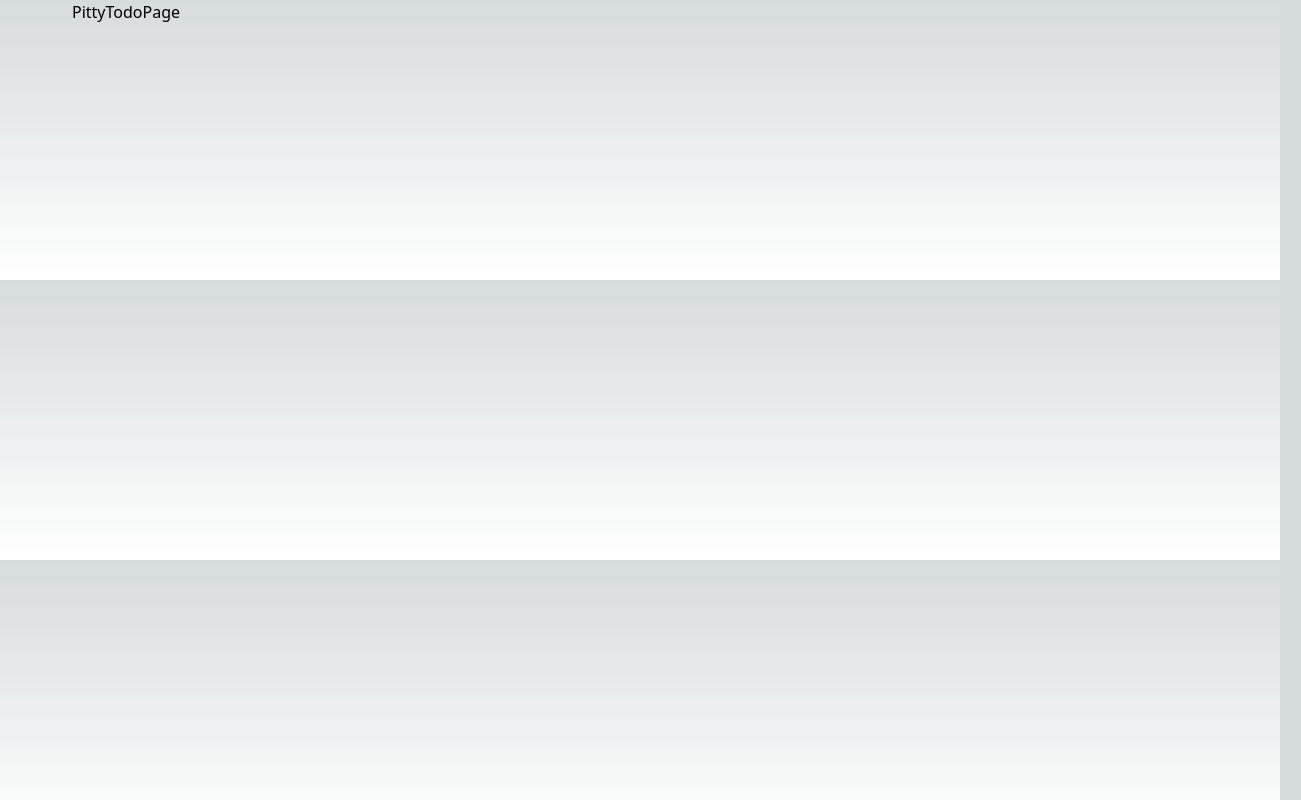
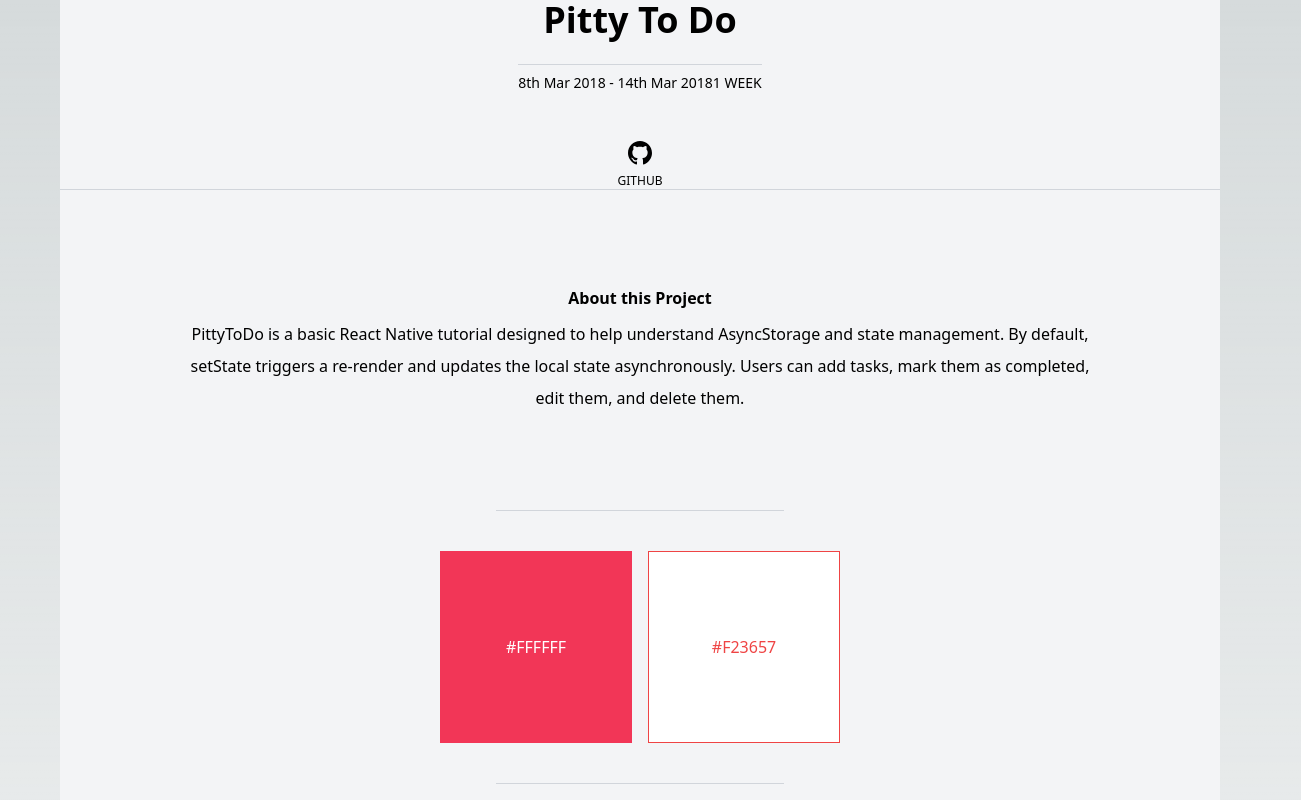
Before and after one commit to minjaeli/next-plusbeauxjours, a Next.js app: page /projects/app/pittytodo in a window 1280 px wide. Shown: the top 800 px of the page, 1301 px wide, since content can reach past the window. Built offline with nearby package versions, Linux system fonts and the light colour scheme; a web font is replaced by a local one.

Commit message:
set: PittyToDoPage

```diff
--- a/src/app/projects/app/pinner/page.tsx
+++ b/src/app/projects/app/pinner/page.tsx
@@ -42,7 +42,7 @@ const PinnerAppPage: React.FunctionComponent<any> = () => {
           <p className="font-semibold mb-2">About this Project</p>
           <p className="w-4/5 leading-8">
             This project is an extension of&nbsp;
-            <Link href={"/projects/web/pinner-web"} className="underline">
+            <Link href={"/projects/web/pinner"} className="underline">
               Pinner-Web
             </Link>
             This project is an extension of Pinner-Web because I believe that few travelers would
--- a/src/app/projects/app/pittytodo/page.tsx
+++ b/src/app/projects/app/pittytodo/page.tsx
@@ -1,18 +1,97 @@
-"use client";
+import React from "react";
+import Image from "next/image";
+import { GithubIcon } from "@/components/Icons";
 
-import { useEffect, useState } from "react";
-import { useRouter } from "next/navigation";
+const PittyToDoPage: React.FunctionComponent<any> = () => {
+  return (
+    <div className="bg-gray-100 mb-72">
+      <div className="bg-gray-100 flex justify-around h-100 border-b border-gray-300">
+        <div className="w-100 h-100 flex flex-col justify-center items-center">
+          <div className="text-4xl font-semibold mb-4">Pitty To Do</div>
+          <div className="flex w-full justify-between border-t border-gray-300 mt-2 pt-2">
+            <div className="text-sm">8th Mar 2018 - 14th Mar 2018</div>
+            <div className="text-sm">1 WEEK</div>
+          </div>
+          <div className="flex w-50 justify-between mt-12">
+            <a
+              target="_blank"
+              rel="noopener noreferrer"
+              href={"https://github.com/plusbeauxjours/kitty-todo"}
+              className="cursor-pointer flex flex-col items-center">
+              <GithubIcon />
+              <div className="text-xs mt-2">GITHUB</div>
+            </a>
+          </div>
+        </div>
+      </div>
+      <div className="my-24 flex justify-center">
+        <div className="text-center flex flex-col items-center">
+          <p className="font-semibold mb-2">About this Project</p>
+          <p className="w-4/5 leading-8">
+            PittyToDo is a basic React Native tutorial designed to help understand AsyncStorage and
+            state management. By default, setState triggers a re-render and updates the local state
+            asynchronously. Users can add tasks, mark them as completed, edit them, and delete them.
+          </p>
+        </div>
+      </div>
+      <div className="my-8 flex justify-center">
+        <div className="border-b border-gray-300 w-72"></div>
+      </div>
+      <div className="flex justify-center mt-8">
+        {["#F23657", "#FFFFFF"].map((color, index) => (
+          <div
+            key={index}
+            className={`relative flex justify-center items-center w-48 h-48 m-2 ${
+              color === "#FFFFFF" ? "border border-red-500" : ""
+            }`}
+            style={{ backgroundColor: color }}>
+            <span
+              className={`absolute text-center font-light ${
+                color === "#F23657" ? "text-white" : "text-red-500"
+              }`}>
+              {color === "#FFFFFF" ? "#F23657" : "#FFFFFF"}
+            </span>
+          </div>
+        ))}
+      </div>
+      <div className="my-8 flex justify-center">
+        <div className="border-b border-gray-300 w-72"></div>
+      </div>
+      <div className="flex justify-center mt-48">
+        <Image
+          src={"/images/app/pitty/pitty_video.gif"}
+          className="max-w-full"
+          width={1200}
+          height={1200}
+          alt="Pitty App Video"
+        />
 
-const PittyTodoPage = () => {
-  const router = useRouter();
+        <Image
+          src={"/images/app/pitty/pitty_screenshot_s1.jpg"}
+          className="max-w-full"
+          width={1200}
+          height={1200}
+          alt="Screenshot 1"
+        />
 
-  useEffect(() => {}, []);
+        <Image
+          src={"/images/app/pitty/pitty_screenshot_s2.jpg"}
+          className="max-w-full"
+          width={1200}
+          height={1200}
+          alt="Screenshot 2"
+        />
 
-  return (
-    <section className="flex flex-col max-w-[560px] px-3">
-      <h1>PittyTodoPage</h1>
-    </section>
+        <Image
+          src={"/images/app/pitty/pitty_screenshot_s3.jpg"}
+          className="max-w-full"
+          width={1200}
+          height={1200}
+          alt="Screenshot 3"
+        />
+      </div>
+    </div>
   );
 };
 
-export default PittyTodoPage;
+export default PittyToDoPage;
```
